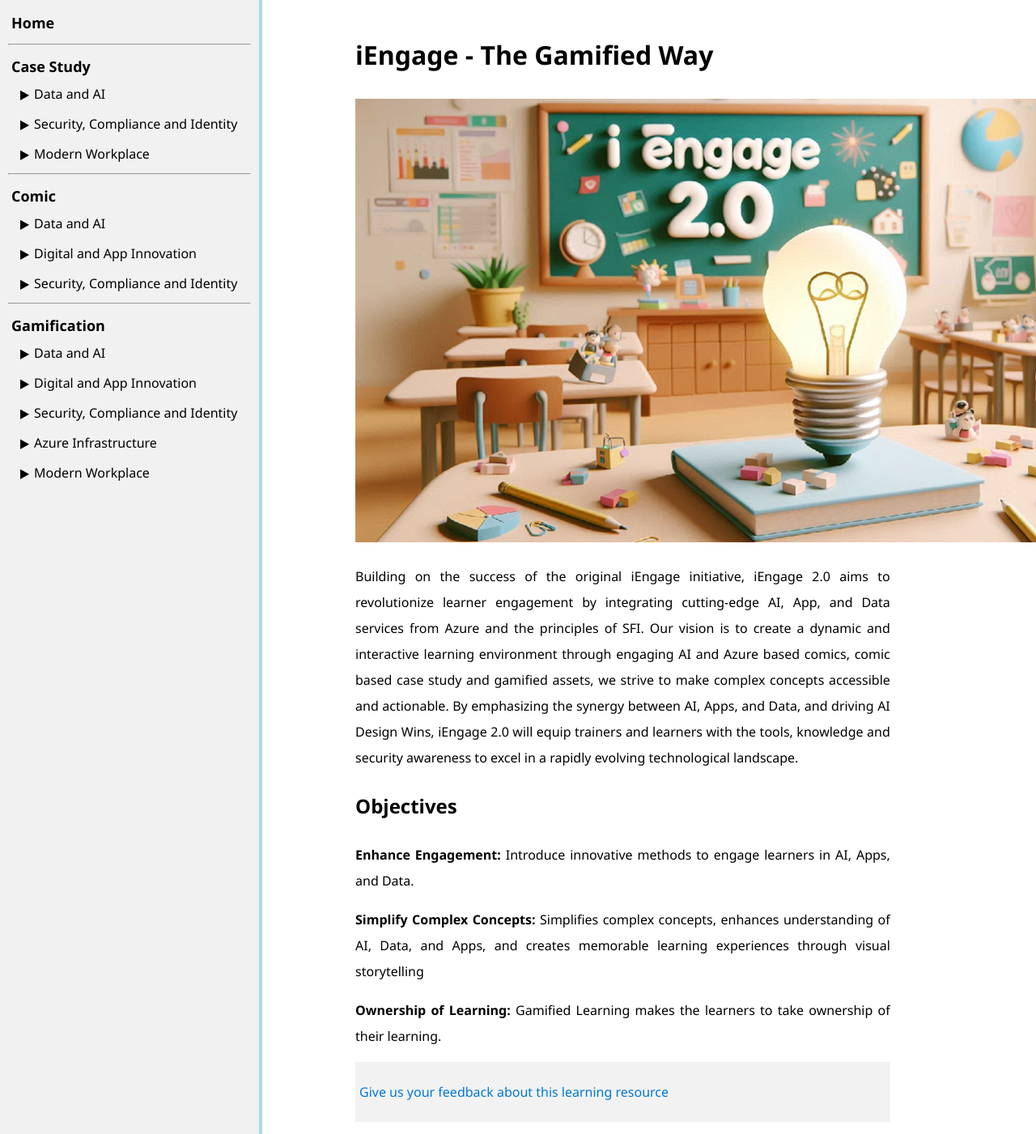
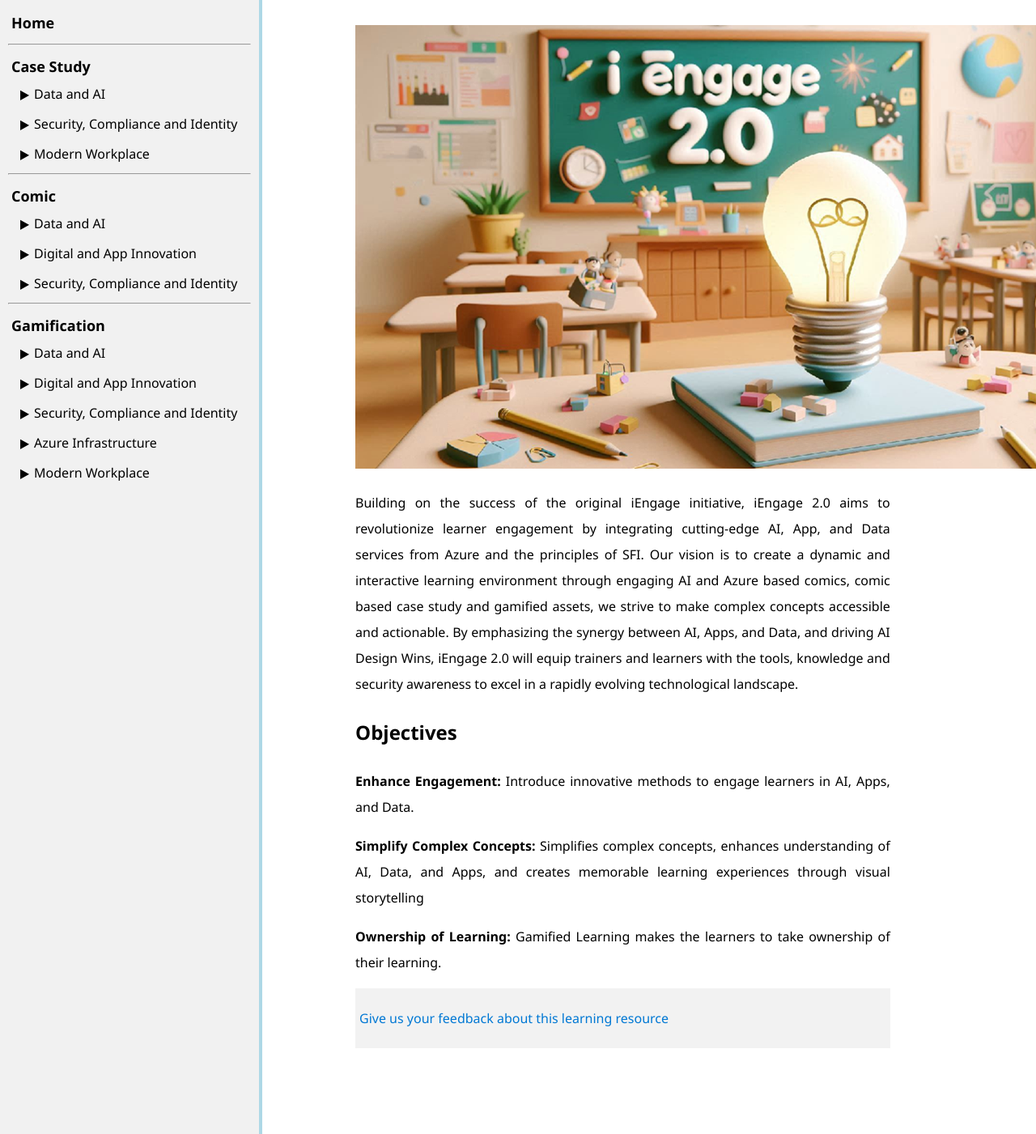
Before and after one commit to ningweinw/iengage, a Jekyll site: the page built from index.markdown, in a window 1280 px wide. Shown: the whole page at 81% size. Built offline with Jekyll 4.4.1, drawn with Linux system fonts in a browser that asks for light colours.

Commit message:
Update index.markdown

```diff
--- a/index.markdown
+++ b/index.markdown
@@ -5,7 +5,6 @@
 layout: default
 title: Home
 ---
-# iEngage - The Gamified Way
 
 ![img](./home.png)
 
```
